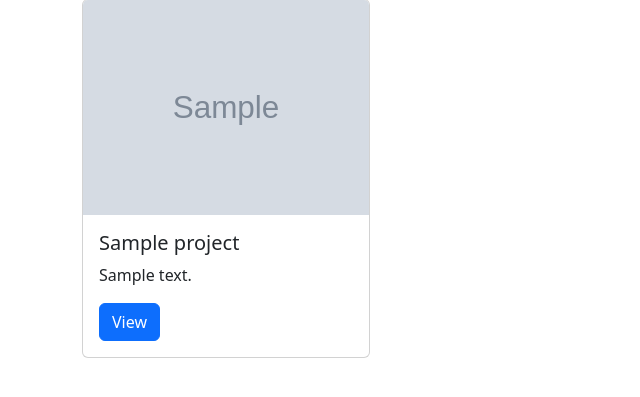
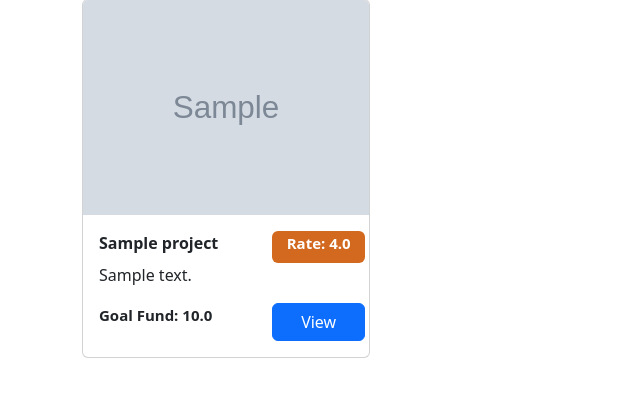
Before and after one commit to Mustafa-Badr98/django-Crowd-Funding-Web-app, a Django app: page /projects/searched/ in a window 1280 px wide. Shown: the part 231-628 px from the top of the page, without its empty margins (0-640 px from the left). Run offline with Django 4.2, Linux system fonts and the light colour scheme; tables that the repository leaves empty hold one stand-in row (values such as "Sample post"); grey boxes marked "Sample" are stand-in pictures; some libraries are stand-ins or nearby versions.

Commit message:
modfied the cards on search and category pages.

```diff
--- a/crowd_funding/projects/templates/proj/search_project_page.html
+++ b/crowd_funding/projects/templates/proj/search_project_page.html
@@ -30,14 +30,27 @@
     <div class="row mt-4 pb-5">
         <div class="container">
             <div class="row">
-                {% for simProject in projectsList  %}
+                {% for project in projectsList  %}
                 <div class="col-3">
                     <div class="card" style="width: 18rem;">
-                        <img src="{{simProject.get_main_image_url}}" class="card-img-top" alt="...">
+                        <img src="{{project.get_main_image_url}}" class="card-img-top" alt="...">
                         <div class="card-body">
-                            <h5 class="card-title">{{simProject.title}}</h5>
-                            <p class="card-text">{{simProject.details}}</p>
-                            <a href="{{simProject.get_show_url}}" class="btn btn-primary">View</a>
+                            <div class="row">
+                                <span class="card-title fs-6 col-8 fw-bold">{{project.title}}</span>
+                                <span style="font-size:15px;background-color: chocolate;" class="badge col-4">Rate:
+                                    {{project.average_rate}}</span>
+                            </div>
+
+                            <p class="card-text">{{project.details}}</p>
+                            <div class="row">
+                                <div class="col-8">
+                                    <span style="font-size:15px" class="fw-bold">Goal Fund:
+                                        {{project.total_target}}</span>
+
+                                </div>
+                                <a href="{{project.get_show_url}}" class="btn btn-primary col-4">View</a>
+
+                            </div>
                         </div>
                     </div>
                 </div>
```
Also changed, not shown: crowd_funding/projects/templates/proj/project_list_by_category.html (+18 -5 lines).
